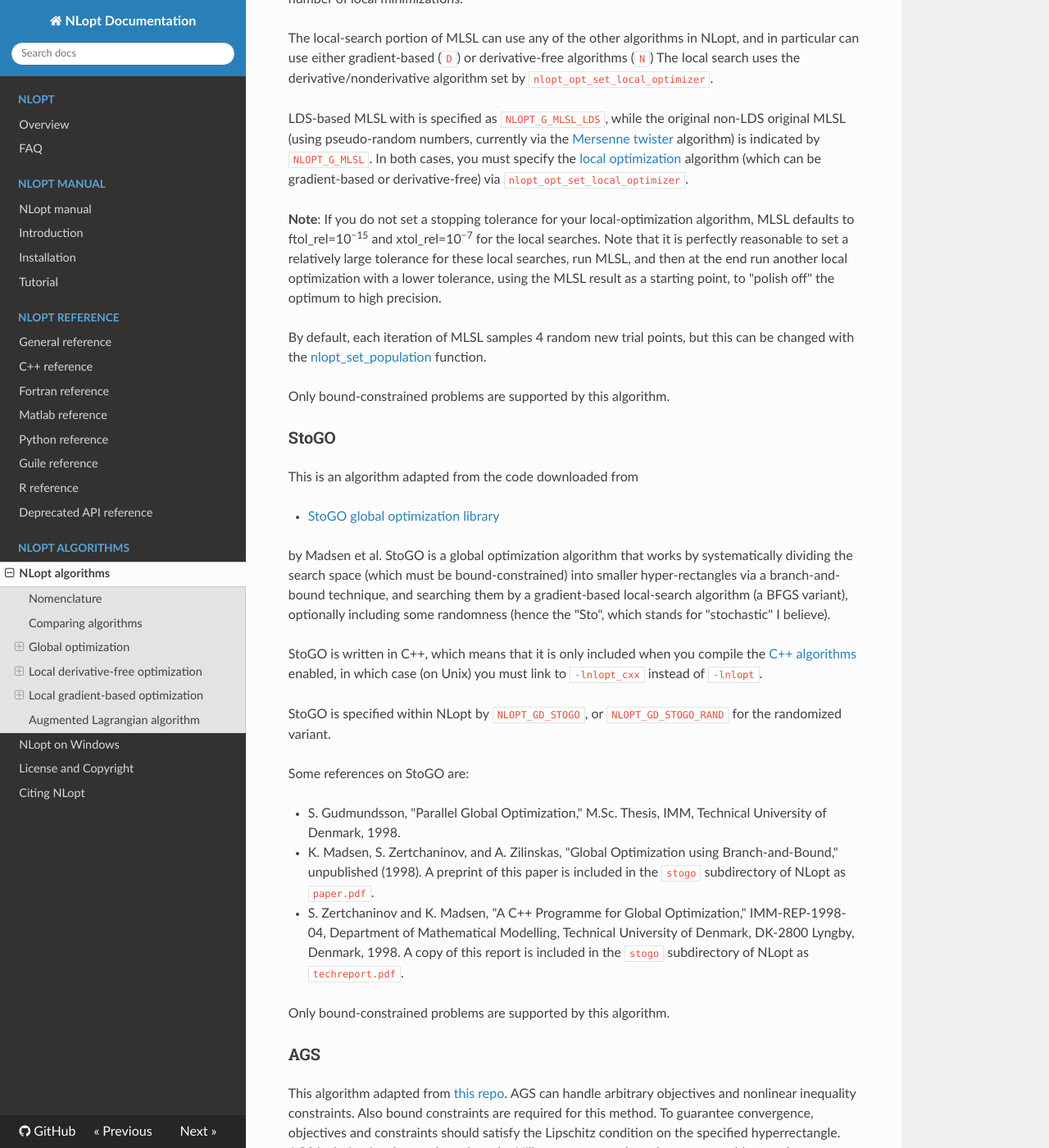
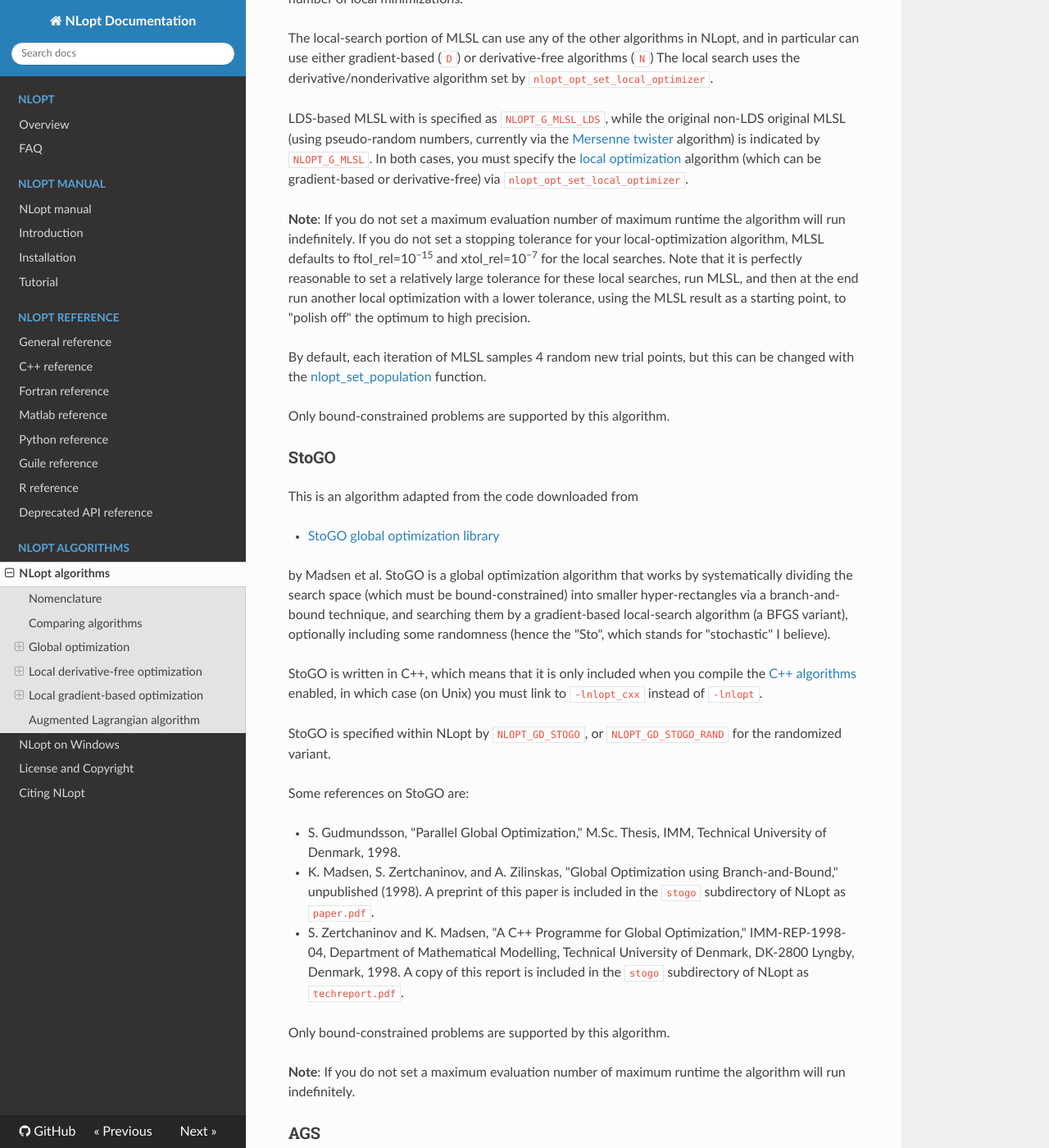
Before and after one commit to stevengj/nlopt, an MkDocs documentation site: the page built from doc/docs/NLopt_Algorithms.md, in a window 1280 px wide and 1400 px high, scrolled down 4132 px. Shown: the whole window at 82% size. Built offline with MkDocs 1.6.1, drawn with Linux system fonts in a browser that asks for light colours; nearby versions of some CDN libraries; some of the changed text lies outside the part shown.

Commit message:
Doc: Mention MLSL/AGS/STOGO stop criterion
Closes #187

```diff
--- a/doc/docs/NLopt_Algorithms.md
+++ b/doc/docs/NLopt_Algorithms.md
@@ -97,7 +97,7 @@ The local-search portion of MLSL can use any of the other algorithms in NLopt, a
 
 LDS-based MLSL with is specified as `NLOPT_G_MLSL_LDS`, while the original non-LDS original MLSL (using pseudo-random numbers, currently via the [Mersenne twister](https://en.wikipedia.org/wiki/Mersenne_twister) algorithm) is indicated by `NLOPT_G_MLSL`. In both cases, you must specify the [local optimization](NLopt_Reference.md#localsubsidiary-optimization-algorithm) algorithm (which can be gradient-based or derivative-free) via `nlopt_opt_set_local_optimizer`.
 
-**Note**: If you do not set a stopping tolerance for your local-optimization algorithm, MLSL defaults to ftol_rel=10<sup>−15</sup> and xtol_rel=10<sup>−7</sup> for the local searches. Note that it is perfectly reasonable to set a relatively large tolerance for these local searches, run MLSL, and then at the end run another local optimization with a lower tolerance, using the MLSL result as a starting point, to "polish off" the optimum to high precision.
+**Note**: If you do not set a maximum evaluation number of maximum runtime the algorithm will run indefinitely. If you do not set a stopping tolerance for your local-optimization algorithm, MLSL defaults to ftol_rel=10<sup>−15</sup> and xtol_rel=10<sup>−7</sup> for the local searches. Note that it is perfectly reasonable to set a relatively large tolerance for these local searches, run MLSL, and then at the end run another local optimization with a lower tolerance, using the MLSL result as a starting point, to "polish off" the optimum to high precision.
 
 By default, each iteration of MLSL samples 4 random new trial points, but this can be changed with the [nlopt_set_population](NLopt_Reference.md#stochastic-population) function.
 
@@ -123,6 +123,8 @@ Some references on StoGO are:
 
 Only bound-constrained problems are supported by this algorithm.
 
+**Note**: If you do not set a maximum evaluation number of maximum runtime the algorithm will run indefinitely.
+
 ### AGS
 
 This algorithm adapted from [this repo](https://github.com/sovrasov/glob_search_nlp_solver).
@@ -144,6 +146,8 @@ References:
 -   Gergel V. and Lebedev I.: Heterogeneous Parallel Computations for Solving Global Optimization Problems. Proc. Comput. Science 66, pp. 53–62 (2015)
 
 -   [Implementation](https://github.com/sovrasov/multicriterial-go) of AGS for constrained multi-objective problems.
+
+**Note**: If you do not set a maximum evaluation number of maximum runtime the algorithm will run indefinitely.
 
 ### ISRES (Improved Stochastic Ranking Evolution Strategy)
 
```
